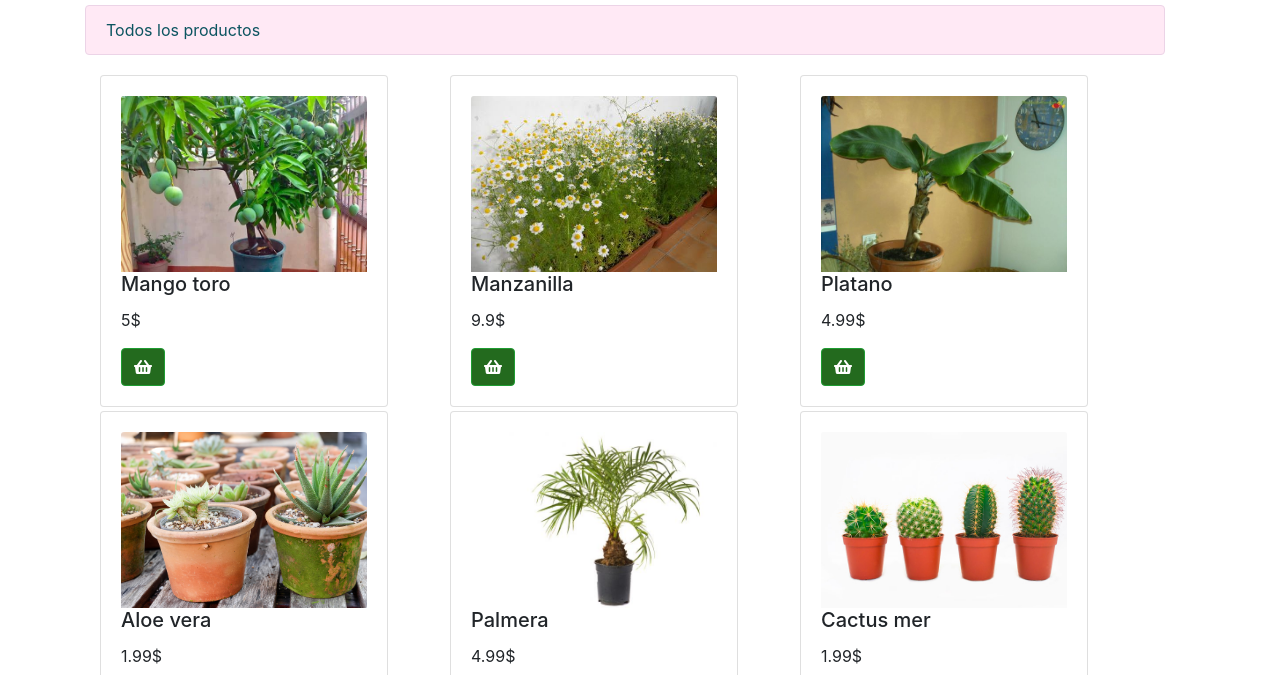
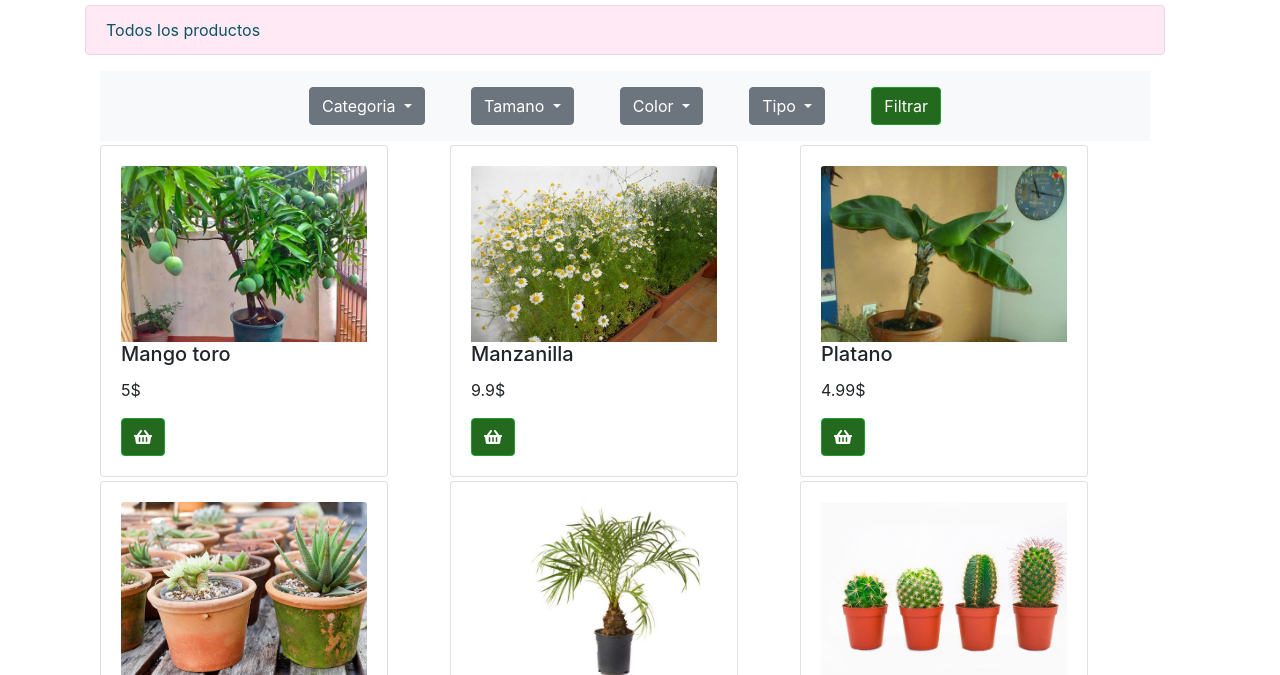
Before and after one commit to kevinS03/ProyectoFloraWork, a website: page html/index.html in a window 1280 px wide. Both pictures are taken after a click on the link "TIENDA". Shown: the part 111-786 px from the top of the page. Drawn offline with nearby package versions, Linux system fonts and the light colour scheme.

Commit message:
Integracion de filtro en Tienda

```diff
--- a/html/index.html
+++ b/html/index.html
@@ -109,6 +109,65 @@
 						<div class="alert alert-info col" role="alert">
 							Todos los productos
 						  </div>
+					</div>
+					<div class="row justify-content-center align-content-center">
+						<div class="col">
+							<nav class="navbar navbar-expand-lg navbar-light bg-light">
+								<button class="navbar-toggler bg-primary text-white" type="button" data-toggle="collapse" data-target="#Filtrar" aria-controls="Filtrar" aria-expanded="false" aria-label="Toggle navigation">
+									<span>Filtrar</span>
+								</button>
+
+								<div class="collapse navbar-collapse" id="Filtrar">
+								  <div class="container-fluid d-flex justify-content-center align-content-center">
+									  <div class="row">
+										  <div class="col-sm"><div class="dropdown m-2">
+											<button class="btn btn-secondary dropdown-toggle" type="button" id="dropdownMenuButton" data-toggle="dropdown" aria-haspopup="true" aria-expanded="false">
+											  Categoria
+											</button>
+											<div class="dropdown-menu" aria-labelledby="dropdownMenuButton">
+											  <a class="dropdown-item" href="#">Action</a>
+											  <a class="dropdown-item" href="#">Another action</a>
+											  <a class="dropdown-item" href="#">Something else here</a>
+											</div>
+										  </div></div>
+										  <div class="col-sm"> <div class="dropdown m-2">
+											<button class="btn btn-secondary dropdown-toggle" type="button" id="dropdownMenuButton" data-toggle="dropdown" aria-haspopup="true" aria-expanded="false">
+											  Tamano
+											</button>
+											<div class="dropdown-menu" aria-labelledby="dropdownMenuButton">
+											  <a class="dropdown-item" href="#">Action</a>
+											  <a class="dropdown-item" href="#">Another action</a>
+											  <a class="dropdown-item" href="#">Something else here</a>
+											</div>
+										  </div></div>
+										  <div class="col-sm"> <div class="dropdown m-2">
+											<button class="btn btn-secondary dropdown-toggle" type="button" id="dropdownMenuButton" data-toggle="dropdown" aria-haspopup="true" aria-expanded="false">
+											  Color
+											</button>
+											<div class="dropdown-menu" aria-labelledby="dropdownMenuButton">
+											  <a class="dropdown-item" href="#">Action</a>
+											  <a class="dropdown-item" href="#">Another action</a>
+											  <a class="dropdown-item" href="#">Something else here</a>
+											</div>
+										  </div></div>
+										  <div class="col-sm"><div class="dropdown m-2">
+											<button class="btn btn-secondary dropdown-toggle" type="button" id="dropdownMenuButton" data-toggle="dropdown" aria-haspopup="true" aria-expanded="false">
+											  Tipo
+											</button>
+											<div class="dropdown-menu" aria-labelledby="dropdownMenuButton">
+											  <a class="dropdown-item" href="#">Action</a>
+											  <a class="dropdown-item" href="#">Another action</a>
+											  <a class="dropdown-item" href="#">Something else here</a>
+											</div>
+										  </div></div>
+										  <div class="col-sm">									  <button class="btn btn-primary m-2">Filtrar</button>
+										  </div>
+									  </div>
+
+								  </div>
+								</div>
+							  </nav>
+						</div>
 					</div>
 					<div class="row">
 						<div class="col">
```
